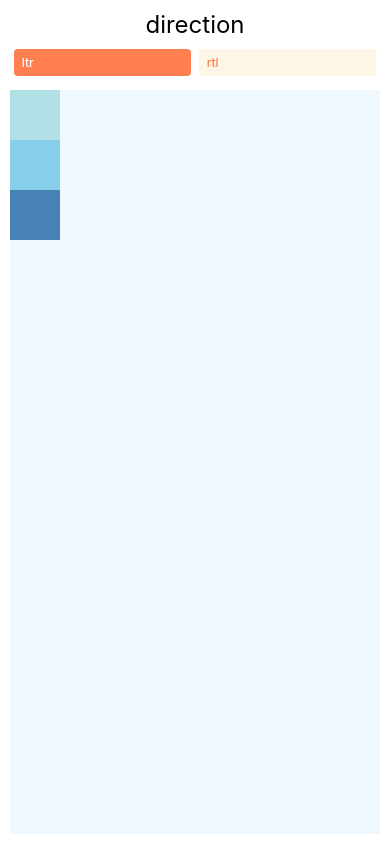
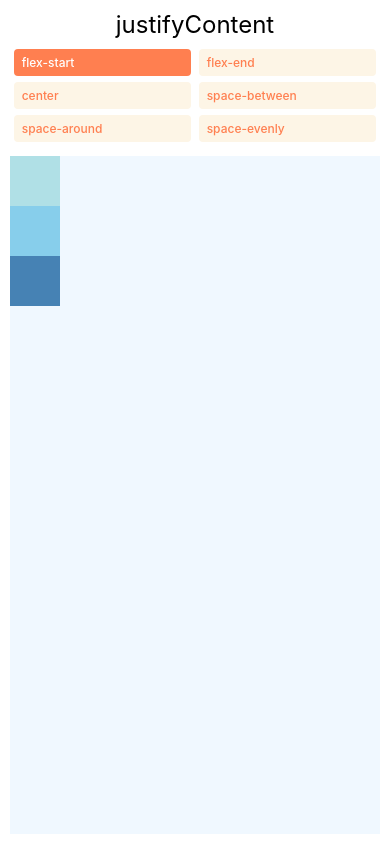
Before and after one commit to CzarinaStudio/appdev2, a React Native app in the folder react-native-flexbox/: screen / in a window 390 px wide. Built offline with nearby package versions, Linux system fonts and the light colour scheme.

Commit message:
Done with justify content section

```diff
--- a/react-native-flexbox/components/style.js
+++ b/react-native-flexbox/components/style.js
@@ -1,15 +1,22 @@
 import {useState} from 'react';
 import {View, TouchableOpacity, Text, StyleSheet} from 'react-native';
 
-const DirectionLayout = () => {
-  const [direction, setDirection] = useState('ltr');
+const JustifyContentBasics = () => {
+  const [justifyContent, setJustifyContent] = useState('flex-start');
 
   return (
     <PreviewLayout
-      label="direction"
-      selectedValue={direction}
-      values={['ltr', 'rtl']}
-      setSelectedValue={setDirection}>
+      label="justifyContent"
+      selectedValue={justifyContent}
+      values={[
+        'flex-start',
+        'flex-end',
+        'center',
+        'space-between',
+        'space-around',
+        'space-evenly',
+      ]}
+      setSelectedValue={setJustifyContent}>
       <View style={[styles.box, {backgroundColor: 'powderblue'}]} />
       <View style={[styles.box, {backgroundColor: 'skyblue'}]} />
       <View style={[styles.box, {backgroundColor: 'steelblue'}]} />
@@ -90,4 +97,4 @@ const styles = StyleSheet.create({
   },
 });
 
-export default DirectionLayout;
+export default JustifyContentBasics;
--- a/react-native-flexbox/index.js
+++ b/react-native-flexbox/index.js
@@ -1,10 +1,10 @@
 import { registerRootComponent } from 'expo';
 
 import App from './App';
-import DirectionLayout from './components/style.js';
+import JustifyContentBasics from './components/style.js';
 
 
 // registerRootComponent calls AppRegistry.registerComponent('main', () => App);
 // It also ensures that whether you load the app in Expo Go or in a native build,
 // the environment is set up appropriately
-registerRootComponent(DirectionLayout);
+registerRootComponent(JustifyContentBasics);
```
